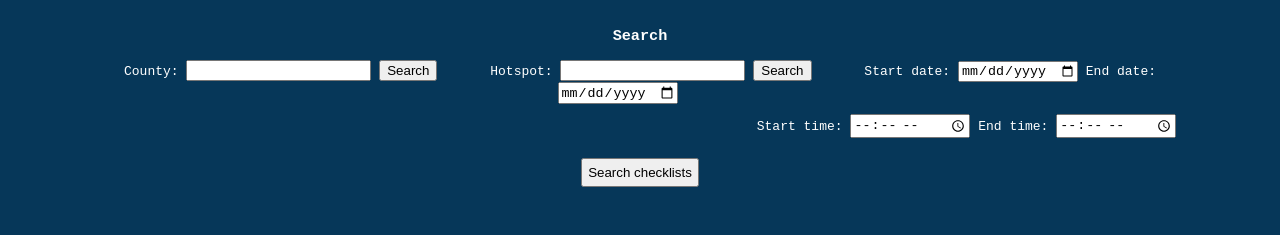
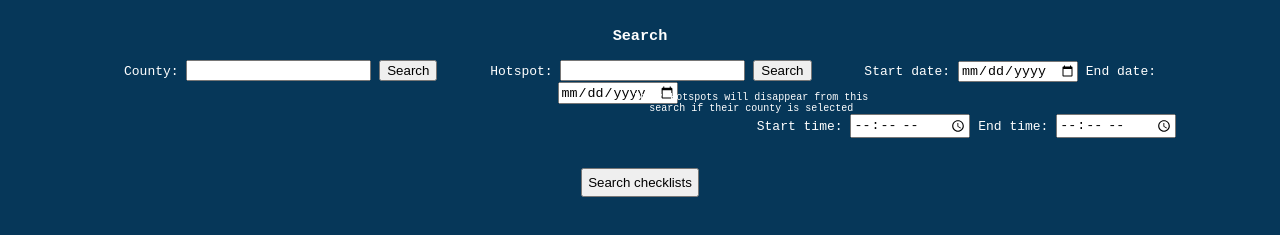
Before and after one commit to green-638/MD-rare-bird-alert, a website: page public/rareBirdData.html in a window 1280 px wide. Shown: the part 243-478 px from the top of the page. Drawn offline with Linux system fonts and the light colour scheme.

```diff
--- a/public/rareBirdData.css
+++ b/public/rareBirdData.css
@@ -14,6 +14,14 @@
 #apiHelpDataPage {
     margin-left: 200px;
     font-size: 12;
+}
+
+#hotspotSearchNote {
+    position: absolute;
+    text-wrap-mode: wrap;
+    width: 240px;
+    margin-left: 560px;
+    font-size: 10px;
 }
 
 #keyValidationStatus {
@@ -74,7 +82,7 @@
 }
 
 #submitButton {
-    margin-top: 20px;
+    margin-top: 30px;
     padding: 5px;
 }
 /* end data form */
--- a/public/rareBirdData.html
+++ b/public/rareBirdData.html
@@ -50,6 +50,10 @@
           <!-- select hotspots -->
           <label for="filterHotspot">Hotspot: </label>
           <input type="text" id="filterHotspot" />
+          <p id="hotspotSearchNote">
+            Note: Hotspots will disappear from this search if their county is
+            selected
+          </p>
           <!-- search hotspots button -->
           <button
             type="button"
```
